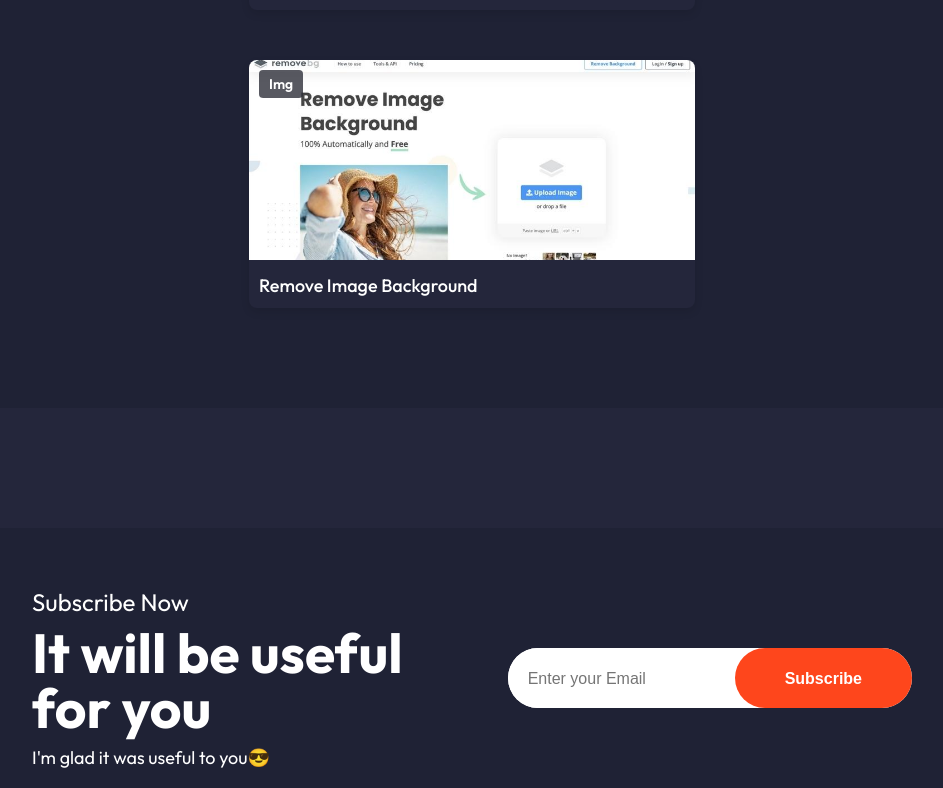
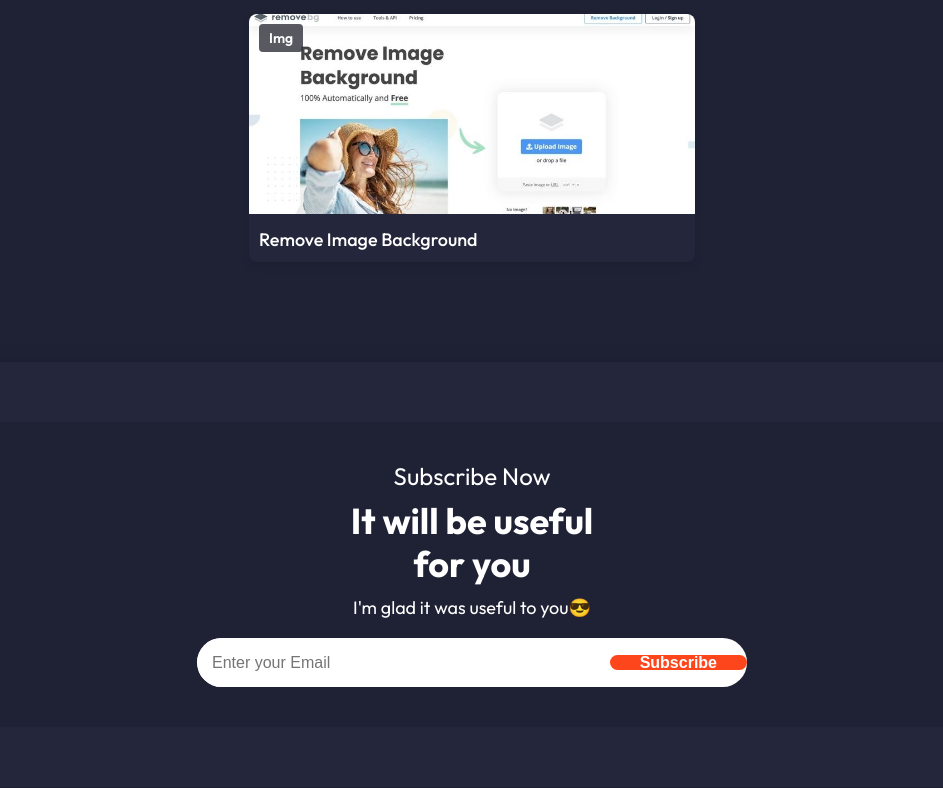
Before and after one commit to shokhruzisroilov/my-portfolio, a React (Vite) app: page /blog in a window 1280 px wide. Shown: the part 1682-2470 px from the top of the page, without its empty margins (168-1111 px from the left). Built offline with nearby package versions, Linux system fonts and the light colour scheme.

Commit message:
Update changes

```diff
--- a/src/pages/Blog.scss
+++ b/src/pages/Blog.scss
@@ -1,6 +1,7 @@
 .blog__section {
 	width: 100%;
 	background-color: #1f2235;
+	// padding-top: 50px;
 
 	.blog__container {
 		width: 100%;
@@ -8,12 +9,16 @@
 		display: flex;
 		flex-direction: column;
 		align-items: center;
+		padding: 0 20px;
 
 		.blog {
-			padding: 10px 30px;
+			padding: 12px 14px;
 			background: #24263b;
 			box-shadow: 0px 0px 24px rgba(15, 16, 24, 0.42);
 			border-radius: 4px;
+			display: flex;
+			align-items: center;
+			justify-content: center;
 			font-weight: 600;
 			font-size: 16px;
 			line-height: 12px;
@@ -23,10 +28,14 @@
 			color: #ffffff;
 		}
 
+		.blog:hover {
+			transform: scale(1.05);
+		}
+
 		.all__blogs {
 			display: grid;
-			grid-template-columns: repeat(auto-fit, minmax(280px, 1fr));
-			column-gap: 24px;
+			grid-template-columns: repeat(auto-fit, minmax(300px, 1fr));
+			column-gap: 30px;
 			row-gap: 50px;
 			padding-top: 50px;
 			padding-bottom: 100px;
@@ -34,17 +43,22 @@
 
 		.subscribe__section {
 			width: 100%;
-			padding: 120px 100px;
+			padding: 60px 20px;
 			background-color: #24263b;
+			border-radius: 10px;
+			box-shadow: 0px 10px 30px rgba(0, 0, 0, 0.2);
 
 			.subscribe__container {
-				padding: 60px 50px;
+				padding: 40px 20px;
 				background-color: #1f2235;
 				display: flex;
-				justify-content: space-between;
+				flex-direction: column;
 				align-items: center;
+				text-align: center;
 
 				.text {
+					margin-bottom: 20px;
+
 					h3 {
 						font-weight: 400;
 						font-size: 24px;
@@ -54,8 +68,8 @@
 
 					h2 {
 						font-weight: 700;
-						font-size: 55px;
-						line-height: 55px;
+						font-size: 36px;
+						line-height: 1.2;
 						color: #ffffff;
 						padding-top: 9px;
 					}
@@ -70,35 +84,43 @@
 				}
 
 				.form {
+					width: 100%;
 					max-width: 550px;
-					height: 60px;
 					display: flex;
+					flex-direction: row;
+					align-items: center;
 					background: #ffffff;
 					border-radius: 80px;
+					overflow: hidden;
 
 					input {
+						flex: 1;
 						background: #ffffff;
 						border-radius: 80px;
 						border: none;
 						outline: none;
-						width: 100%;
+						padding: 15px;
 						font-weight: 500;
 						font-size: 16px;
 						line-height: 19px;
-						padding-left: 20px;
 						color: #9da1b4;
 					}
 
 					button {
-						height: 100%;
 						background: #fe461c;
 						border-radius: 80px;
-						padding: 0 50px;
+						padding: 0 30px;
 						border: none;
 						font-weight: 700;
 						font-size: 16px;
 						line-height: 15px;
 						color: #ffffff;
+						height: 100%;
+						transition: background 0.3s ease-in-out;
+					}
+
+					button:hover {
+						background: #ff7043;
 					}
 				}
 			}
@@ -106,10 +128,12 @@
 	}
 }
 
-@media screen and (min-width: 1200px) and (max-width: 1440px) {
+@media screen and (min-width: 1441px) {
 	.blog__section {
 		.blog__container {
-			padding: 50px;
+			.all__blogs {
+				grid-template-columns: repeat(3, 1fr);
+			}
 		}
 	}
 }
@@ -121,18 +145,6 @@
 			.all__blogs {
 				grid-template-columns: repeat(2, 1fr);
 			}
-			.subscribe__section {
-				padding: 0;
-				.subscribe__container {
-					padding: 50px 20px;
-					background-color: #24263b;
-					.form {
-						button {
-							padding: 20px;
-						}
-					}
-				}
-			}
 		}
 	}
 }
@@ -142,28 +154,24 @@
 		.blog__container {
 			padding: 10px 20px;
 			.all__blogs {
-				grid-template-columns: repeat(1, 1fr);
+				grid-template-columns: 1fr;
 				row-gap: 20px;
-				padding-bottom: 20px;
 			}
 			.subscribe__section {
 				padding: 0;
 				.subscribe__container {
-					padding: 50px 20px;
-					display: flex;
-					flex-direction: column;
-					align-items: center;
-					background-color: #24263b;
-					.text {
-						h2 {
-							font-size: 32px;
+					padding: 20px;
+					.form {
+						flex-direction: column;
+						row-gap: 10px;
+
+						input {
+							width: 100%;
+							padding: 10px;
 						}
-					}
-					.form {
-						height: 40px;
-						row-gap: 20px;
+
 						button {
-							height: 100%;
+							width: 100%;
 							padding: 10px;
 						}
 					}
```
